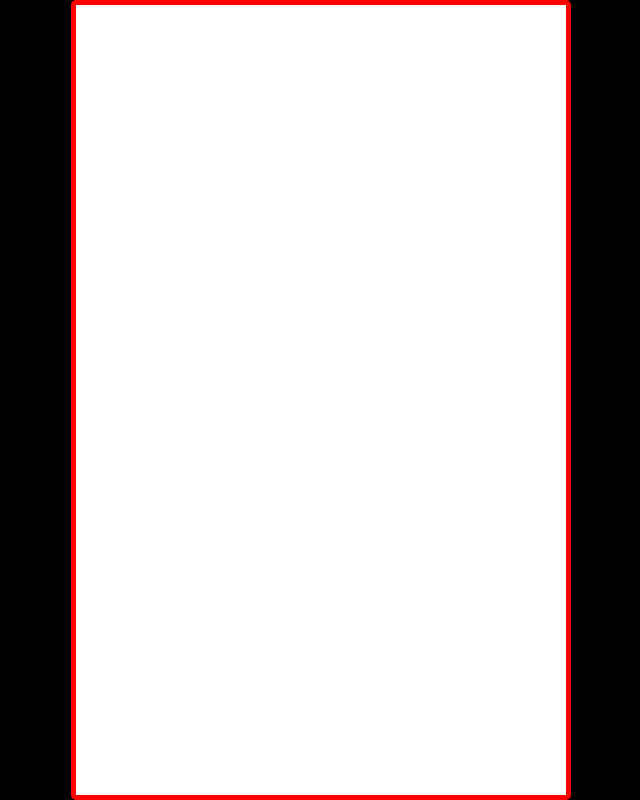
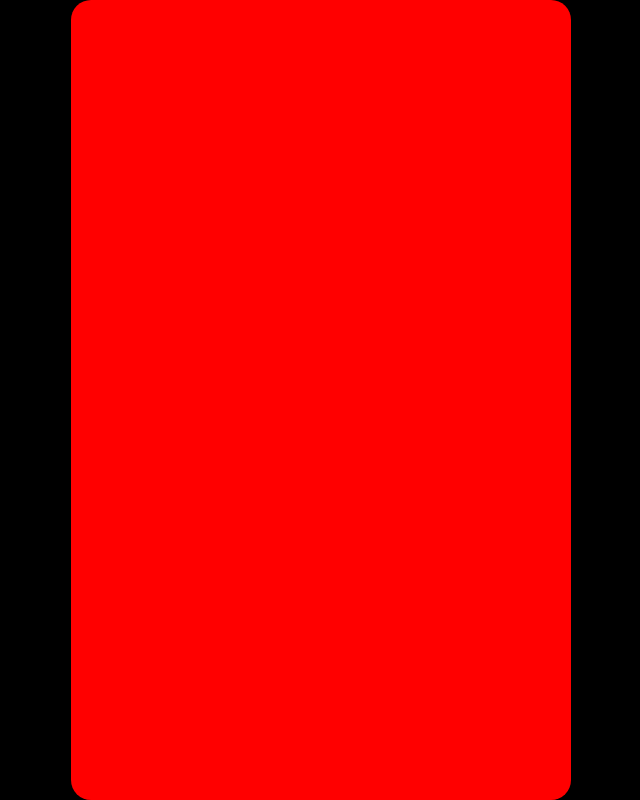
Before and after one commit to kilik42/kidtok7, a React (Create React App) app: page / in a window 1280 px wide. Shown: the whole page, without its empty margins (319-959 px from the left). Built offline with nearby package versions, Linux system fonts and the light colour scheme.

Commit message:
video is working

```diff
--- a/src/App.css
+++ b/src/App.css
@@ -9,6 +9,7 @@
     padding: 0 0 0 0;
     width: 80%;
     max-width: 500px; scroll-snap-type: y mandatory;
+    border-radius: 20px;
 
 }
 html{
--- a/src/Video.css
+++ b/src/Video.css
@@ -1,5 +1,5 @@
 .video{
-    border: 5px solid red;
+    /* border: 5px solid red; */
     border-radius: 5px;
     /* padding: 10px;
     margin: 10px; */
@@ -9,3 +9,9 @@
     position: relative;
     background-color: white;
 }
+.video__player{
+    width: 100%;
+    height: 100%;
+    object-fit: fill;
+    background-color: red;
+}
--- a/src/Video.js
+++ b/src/Video.js
@@ -4,7 +4,12 @@ import ReactPlayer from 'react-player'
 function Video() {
   return (
     <div className='video'>
-
+     <ReactPlayer
+        className='video__player'
+        url='https://www.youtube.com/watch?v=ysz5S6PUM-U'
+        width='100%'
+        height='100%'
+        />
      {/* videofooter */}
         {/* video sidebar */}
 
```
